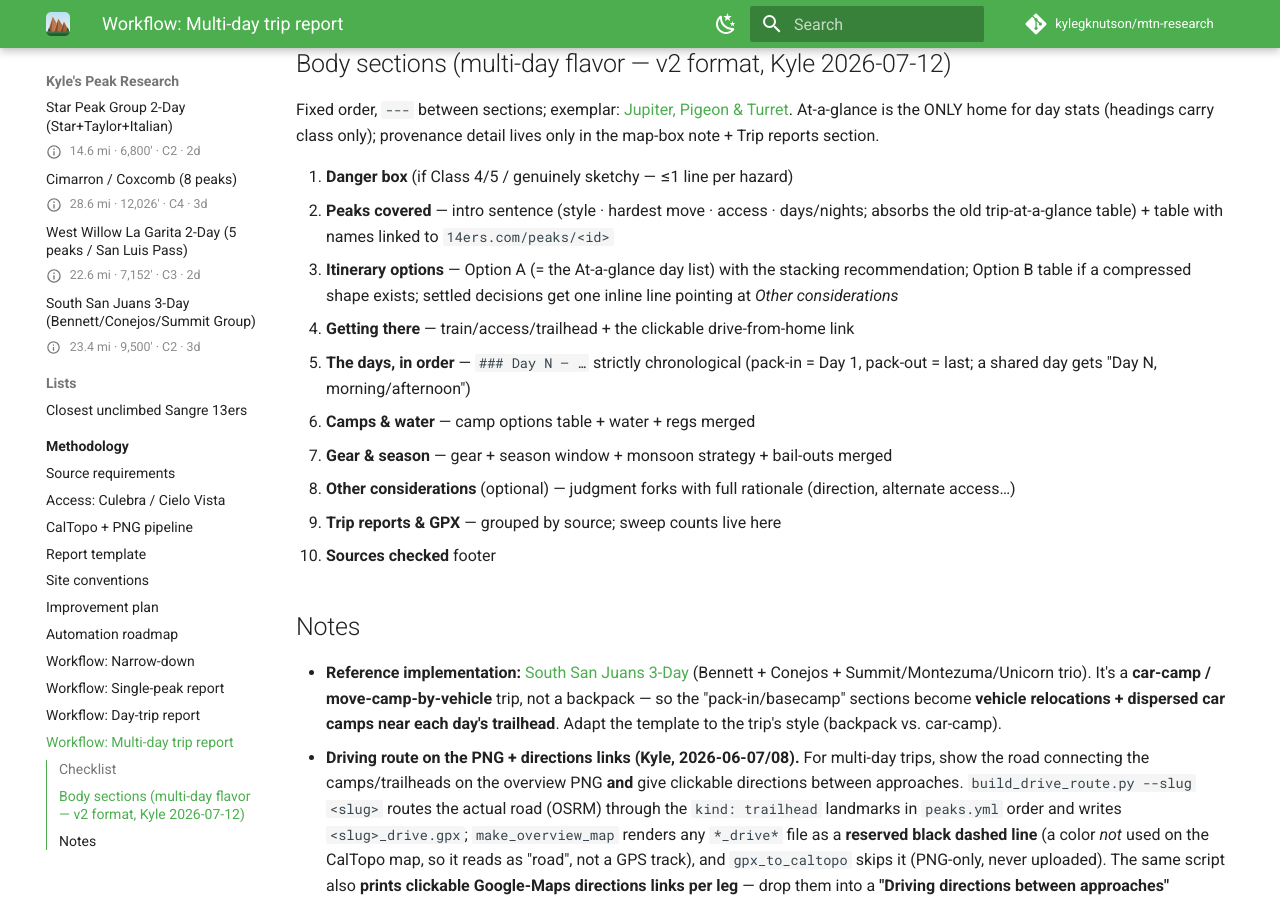
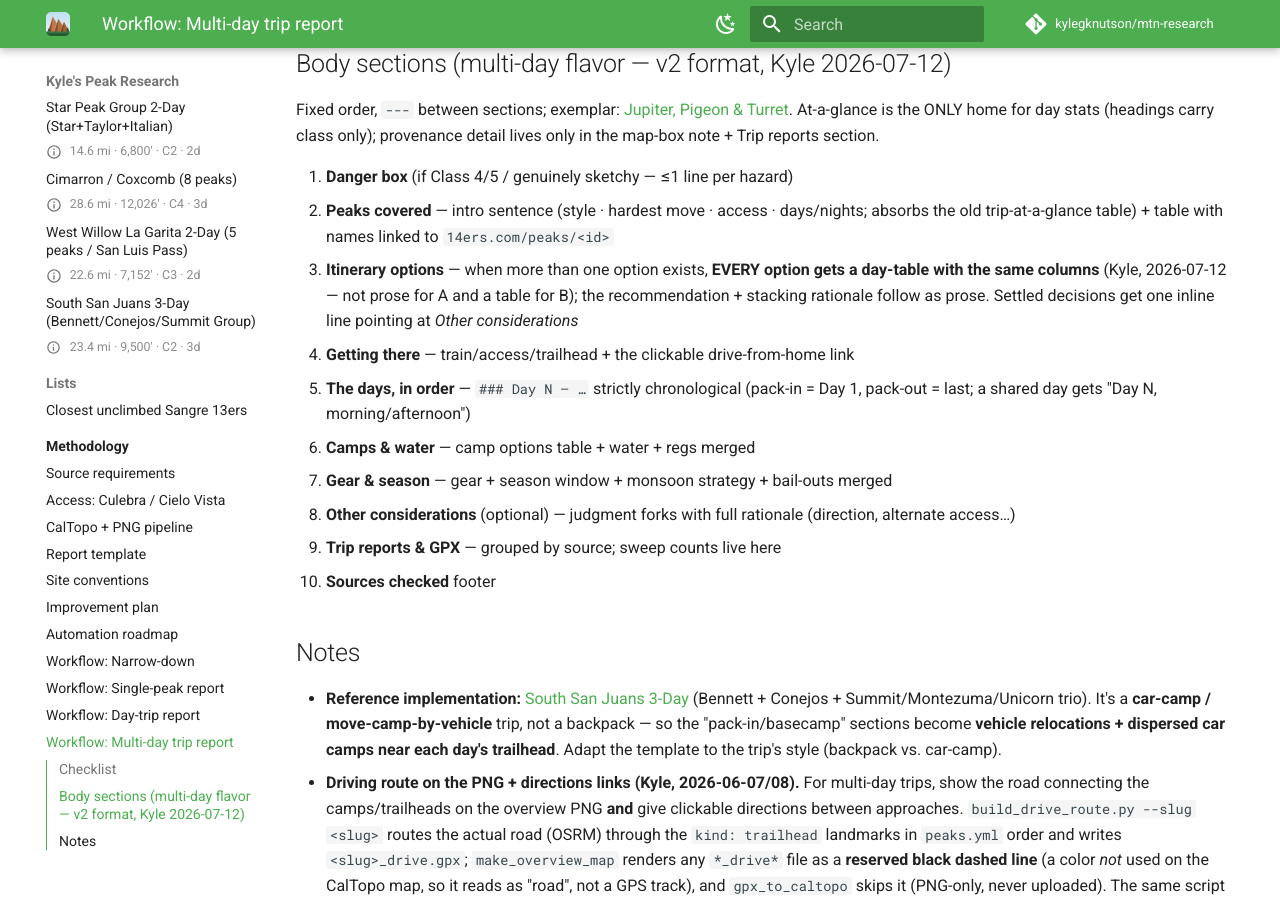
Before and after one commit to kylegknutson/mtn-research, an MkDocs documentation site: the page built from docs/methodology/workflows/multi-day-trip-report.md, in a window 1280 px wide and 900 px high, scrolled down 1373 px. Built offline with MkDocs 1.6.1 and Material for MkDocs 9.7.7, drawn with Linux system fonts in a browser that asks for light colours; comment, search, counter and statistics services are not loaded.

Commit message:
Itinerary options: every option gets a day-table (Kyle, 2026-07-12)
J/P/T had a table for Option B but prose bullets for Option A — now both
are tables with the same columns. Same fix applied to the other two
multi-option reports (star_peak_group Option A/B; west_willow 2-day vs
big-day), numbers tied to the canonical days_detail/At-a-glance stats.
Convention recorded in report-template.md + the multi-day workflow.
Shares republished.

Co-Authored-By: Claude Fable 5 <noreply@anthropic.com>

```diff
--- a/docs/methodology/workflows/multi-day-trip-report.md
+++ b/docs/methodology/workflows/multi-day-trip-report.md
@@ -59,8 +59,9 @@ detail lives only in the map-box note + Trip reports section.
 2. **Peaks covered** — intro sentence (style · hardest move · access · days/nights;
    absorbs the old trip-at-a-glance table) + table with names linked to
    `14ers.com/peaks/<id>`
-3. **Itinerary options** — Option A (= the At-a-glance day list) with the stacking
-   recommendation; Option B table if a compressed shape exists; settled decisions
+3. **Itinerary options** — when more than one option exists, **EVERY option gets a
+   day-table with the same columns** (Kyle, 2026-07-12 — not prose for A and a table
+   for B); the recommendation + stacking rationale follow as prose. Settled decisions
    get one inline line pointing at *Other considerations*
 4. **Getting there** — train/access/trailhead + the clickable drive-from-home link
 5. **The days, in order** — `### Day N — …` strictly chronological (pack-in = Day 1,
```
Also changed, not shown: docs/methodology/report-template.md (+1 -1 lines), docs/peaks/jupiter_pigeon_turret.emily.md (+14 -5 lines), docs/trips/star_peak_group.md (+11 -3 lines), docs/trips/west_willow_la_garita.md (+12 -1 lines).
